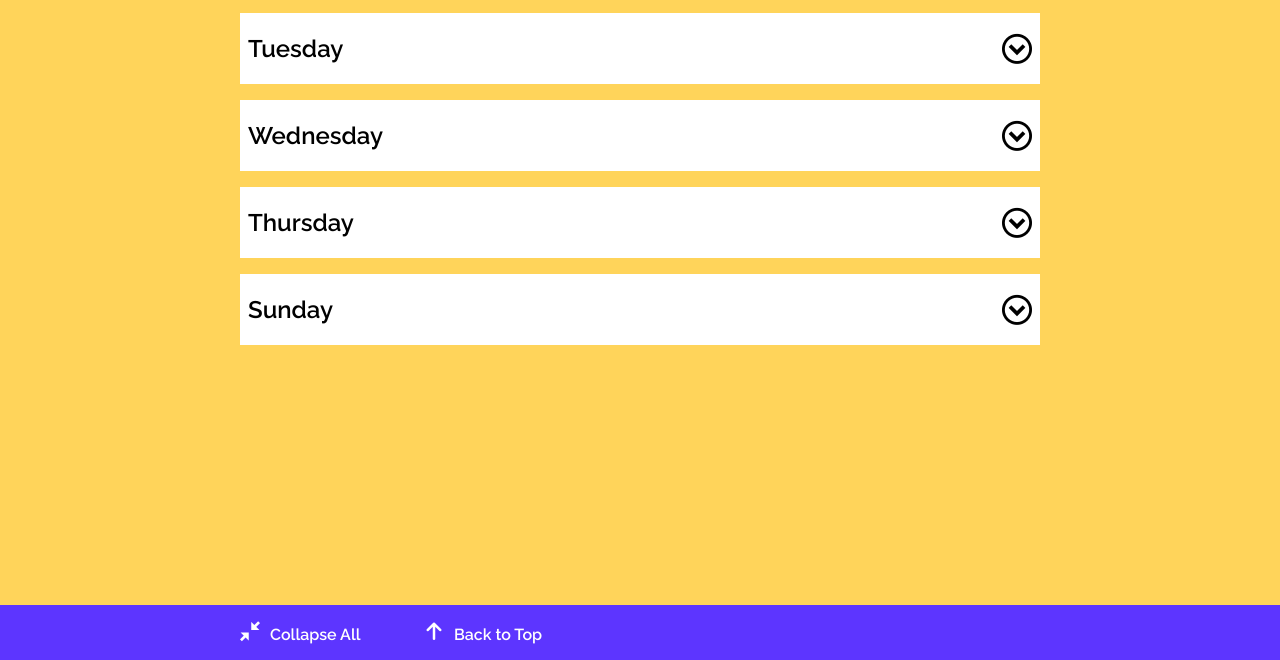
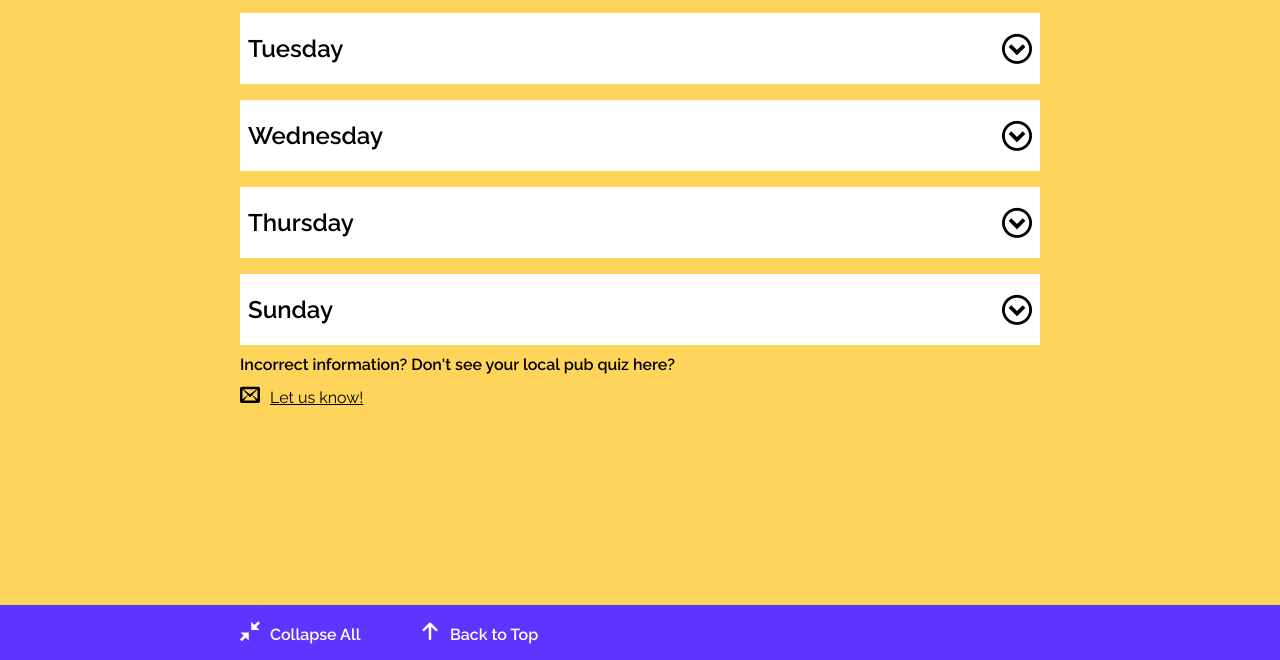
Before and after one commit to adamleggott/adamleggott.github.io, a plain HTML site: page index.html in a window 1280 px wide. Shown: the part 140-800 px from the top of the page. Drawn offline with nearby package versions, Linux system fonts and the light colour scheme.

Commit message:
Adding contact information

```diff
--- a/index.html
+++ b/index.html
@@ -354,7 +354,12 @@
 
             </div> <!-- END .quiz-wrap -->
 
-        </div><!-- END .main-wrap -->
+            <div class="contact-wrap">
+                <p>Incorrect information? Don't see your local pub quiz here?</p>
+                <p><a href="mailto:info@leedspubquiz.co.uk"><i class="icon-mail"></i><span>Let us know!</span></a></p>
+            </div> <!-- END .contact-wrap -->
+
+        </div> <!-- END .main-wrap -->
 
         <div class="footer-wrap fixed">
             <div class="footer">
--- a/styles.css
+++ b/styles.css
@@ -63,7 +63,7 @@ div.pub p span, div.pub p a {
     margin-left: 5px;
 }
 div.pub p a {
-    color: #00F;
+    color: #5d35ff;
 }
 div.pub div.call {
   position: absolute;
@@ -79,6 +79,21 @@ div.pub div.call a {
     display: none;
   }
 }
+.contact-wrap p {
+  font-weight: 600;
+  margin: 10px 0;
+}
+.contact-wrap p a {
+  font-weight: 400;
+  text-decoration: none;
+  color: #000;
+}
+.contact-wrap p a i {
+  margin-right: 10px;
+}
+.contact-wrap p a span {
+  text-decoration: underline;
+}
 .footer-wrap {
   width: 100%;
   bottom: 0;
@@ -92,6 +107,7 @@ div.pub div.call a {
 }
 .footer {
   padding: 1em;
+  display: flex;
 }
 .footer span {
   display: inline-block;
@@ -151,6 +167,9 @@ div.pub div.call a {
 .icon-mobile:before {
   content: "\e958";
 }
+.icon-mail:before {
+  content: "\e945"
+}
 .icon-shrink:before {
   content: "\e98c";
 }
```
Also changed, not shown: fonts/icomoon.ttf, fonts/icomoon.woff, 2 other files.
